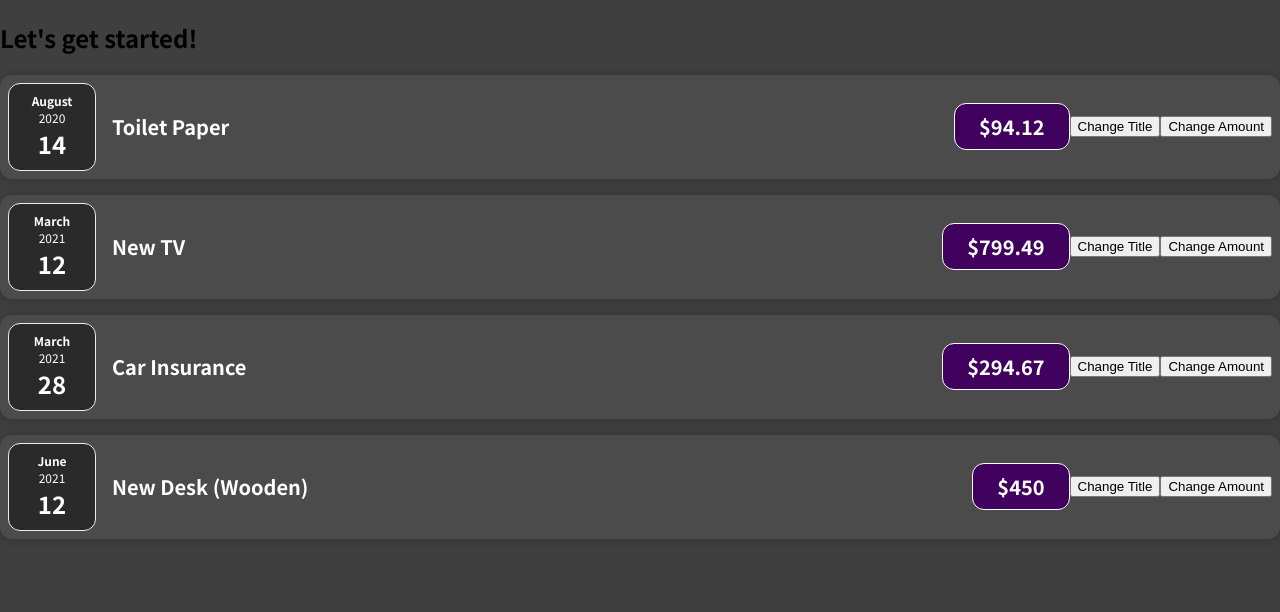
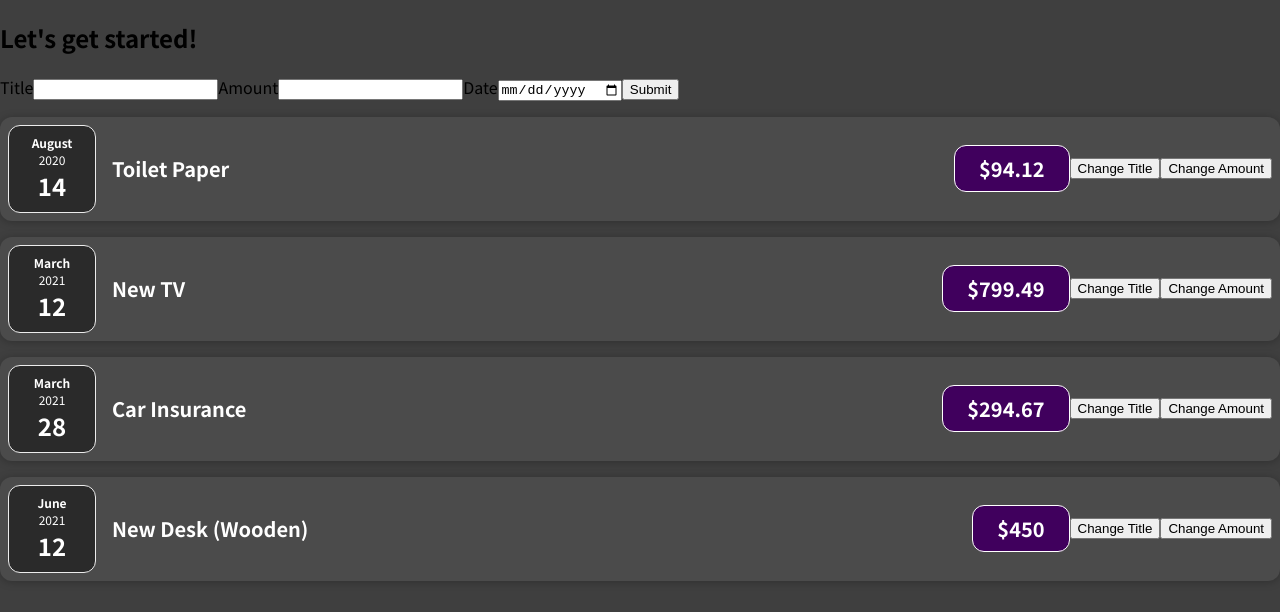
Before and after one commit to glaucusec/reactjs, a React (Create React App) app: page / in a window 1280 px wide. Shown: the top 612 px of the page. Built offline with nearby package versions, Linux system fonts and the light colour scheme.

Commit message:
Creating your own first Component

```diff
--- a/src/App.js
+++ b/src/App.js
@@ -1,5 +1,6 @@
 import React from 'react';
 import ExpenseItem from "./components/Expenses/ExpenseItem";
+import ExpenseForm from './components/Expenses/ExpenseForm';
 
 const App = () => {
   const expenses = [
@@ -27,6 +28,7 @@ const App = () => {
   return (
     <div>
       <h2>Let's get started!</h2>
+      <ExpenseForm />
       {expenses.map((expense) => (
         <ExpenseItem
           title={expense.title}
--- /dev/null
+++ b/src/components/Expenses/ExpenseForm.js
@@ -0,0 +1,26 @@
+import React from "react";
+
+const ExpenseForm = () => {
+  const handleInput = (event) => {
+    console.log(event.target.value);
+  };
+
+  return (
+    <div>
+      <form>
+        <label for="title">Title</label>
+        <input onChange={handleInput} type="text" name="title" />
+
+        <label for="amount">Amount</label>
+        <input onChange={handleInput} type="text" name="amount" />
+
+        <label for="date">Date</label>
+        <input onChange={handleInput} type="date" name="date" />
+
+        <button type="submit">Submit</button>
+      </form>
+    </div>
+  );
+};
+
+export default ExpenseForm;
```
